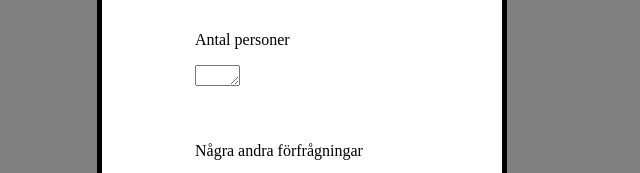
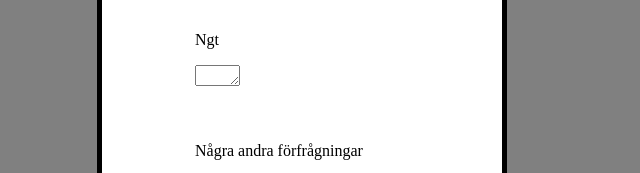
Before and after one commit to AxelCyber/WebWeb.SlutProj_Axel_Nymark, a plain HTML site: page order.html in a window 1280 px wide. Shown: the part 358-531 px from the top of the page, 345-985 px from the left. Drawn offline with Linux system fonts and the light colour scheme.

Commit message:
meh
1 grej

```diff
--- a/order.html
+++ b/order.html
@@ -34,7 +34,7 @@
 
         <br/>
         <br/>
-        <p>Antal personer</p>
+        <p>Ngt</p>
         <textarea rows="1" cols="3"></textarea>
 
 
```
